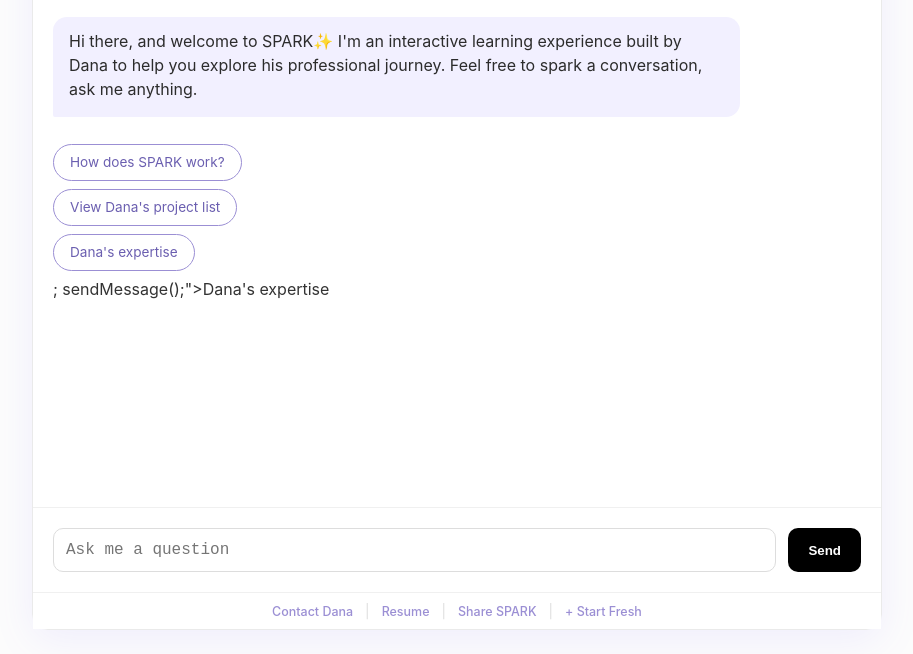
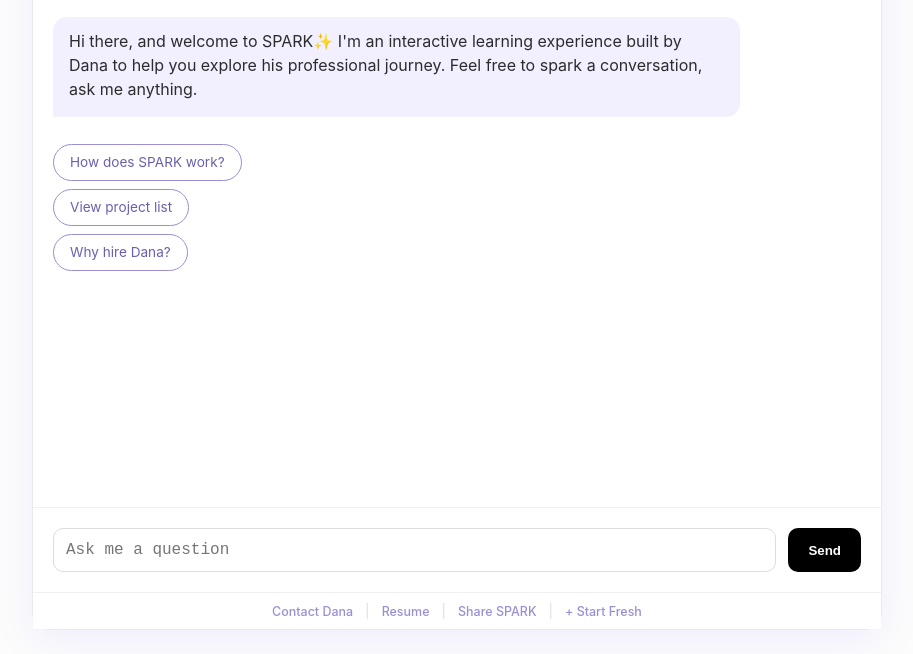
Before and after one commit to dcannamd/SPARK, a website: page public/index.html in a window 1280 px wide. Shown: the part 130-784 px from the top of the page, without its empty margins (183-1096 px from the left). Drawn offline with nearby package versions, Linux system fonts and the light colour scheme.

Commit message:
Update index.html

```diff
--- a/public/index.html
+++ b/public/index.html
@@ -22,11 +22,8 @@
            </div>
            <div class="suggestion-chips">
                <a class="chip" onclick="askSuggestion(this)">How does SPARK work?</a>
-               <a class="chip" onclick="askSuggestion(this)">View Dana's project list</a>
-<a class="chip" onclick="lastSuggestionChip='Dana\'s expertise'; userInput.value='Tell me about Dana\'s expertise'; sendMessage();">Dana's expertise</a>
-; sendMessage();">Dana's expertise</a>
-
-
+               <a class="chip" onclick="askSuggestion(this)">View project list</a>
+               <a class="chip" onclick="askSuggestion(this)">Why hire Dana?</a>
            </div>
 
        </div>
@@ -125,11 +122,11 @@
                { label: "View Dana's projects", query: "View project list" },
                { label: "What's Dana's strongest project?", query: "What is Dana's strongest project and what was the impact?" }
            ],
-           "Dana's expertise": [
+           "Why hire Dana?": [
                { label: "View Dana's projects", query: "View project list" },
+               { label: "Tell me about his AI work", query: "Tell me about Dana's AI projects" },
                { label: "Contact Dana", action: "contact" }
            ]
-
        };
 
        function renderFollowUpChips(triggerChip) {
@@ -161,15 +158,11 @@
 
        // ── PROJECT LINK RENDERING ────────────────────────────────────────────
        function renderProjectLinks(html) {
-    // Match both [[LINK: Name]] and [[Name]] formats
-    return html.replace(/\[\[(?:LINK:\s*)?([^\]]+?)\]\]/g, (match, projectName) => {
+           return html.replace(/\[\[LINK:\s*(.+?)\]\]/g, (match, projectName) => {
                const name = projectName.trim();
-        // Skip PROJECT tracking tags
-        if (name.startsWith('PROJECT:')) return '';
                return `<a class="project-link" onclick="askAboutProject('${name.replace(/'/g, "\\'")}')">${name}</a>`;
            });
        }
-
 
        function getMediaType(url) {
            if (!url) return null;
```
Lines whose indentation alone changed are shown as unchanged.
